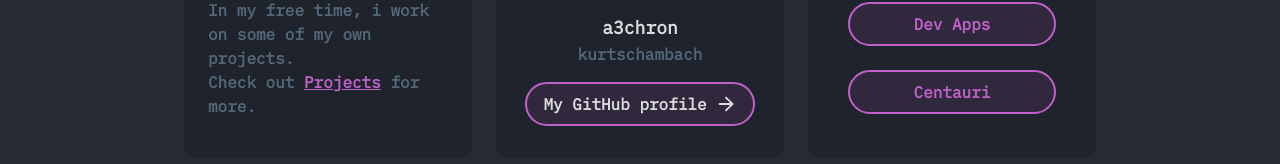
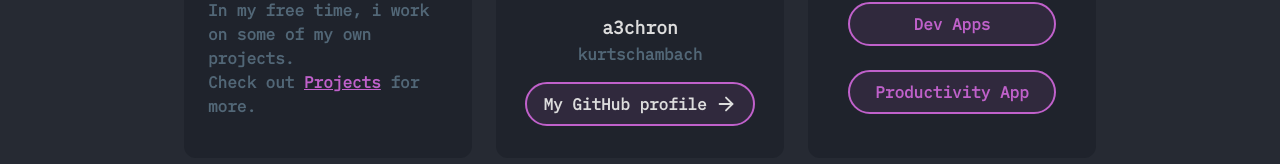
Before and after one commit to kurtschambach/portfolio, a Next.js app: page / in a window 1280 px wide. Shown: the part 314-478 px from the top of the page. Built offline with nearby package versions, Linux system fonts and the light colour scheme; what tailwindcss-debug-screens would draw is missing.

Commit message:
feat: improved ProjectsCard

```diff
--- a/app/components/projects-card.tsx
+++ b/app/components/projects-card.tsx
@@ -5,25 +5,22 @@ const ProjectsCard = () => {
 		<div className="font-bold bg-dark-bg z-10 p-6 py-12 rounded-xl w-72 h-full duration-500 flex flex-col items-center justify-center gap-6 text-text hover:text-hover">
 			<h2 className="text-lg">Some of my Apps</h2>
 			<Link
-				href="https://plant-organizer.vercel.app"
-				target="_blank"
+				href="/projects/plant-org"
 				className="w-52 flex flex-row gap-2 items-center justify-center text-violet bg-violet/10 p-2 px-4 rounded-full border-2 border-violet"
 			>
 				Plant Org
 			</Link>
 			<Link
-				href="https://dev-apps.vercel.app"
-				target="_blank"
+				href="/projects/dev-apps"
 				className="w-52 flex flex-row gap-2 items-center justify-center text-violet bg-violet/10 p-2 px-4 rounded-full border-2 border-violet"
 			>
 				Dev Apps
 			</Link>
 			<Link
-				href="https://centaurii.vercel.app"
-				target="_blank"
+				href="/projects/productivity-app"
 				className="w-52 flex flex-row gap-2 items-center justify-center text-violet bg-violet/10 p-2 px-4 rounded-full border-2 border-violet"
 			>
-				Centauri
+				Productivity App
 			</Link>
 		</div>
 	);
```
